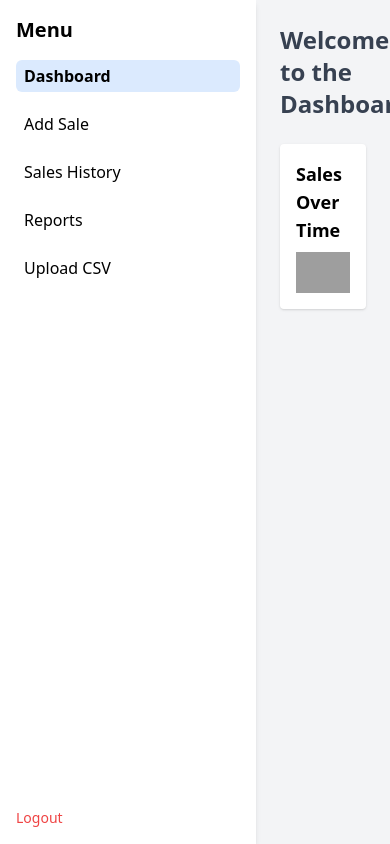
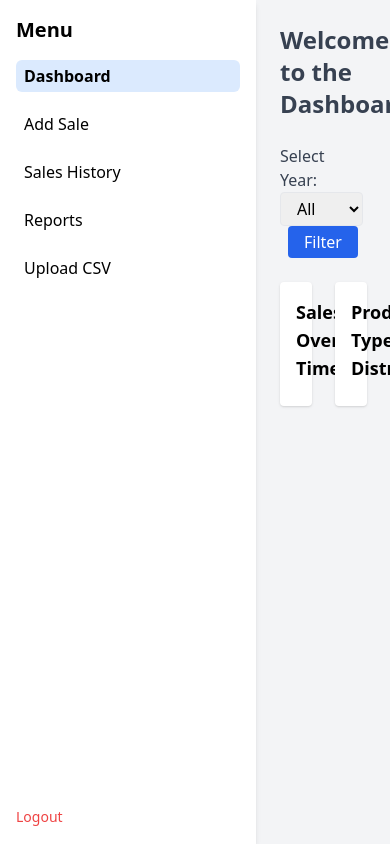
Before and after one commit to harshdavra/sales-dashsboard, a Flask app: page /dashboard in a window 390 px wide. Run offline with Flask 3, Linux system fonts and the light colour scheme; a user stored in the database is signed in; data comes from the database, SQL or seed files in the repository; both versions use the stored data as it was after the commit; grey boxes are pictures that could not be loaded.

Commit message:
pie chart completed based on years select

```diff
--- a/app.py
+++ b/app.py
@@ -1,6 +1,6 @@
 from flask import Flask, render_template, request, redirect, url_for, session
 import sqlite3
-from utils.chart_utils import generate_charts
+from utils.chart_utils import generate_charts, generate_pie_chart
 import os
 
 app = Flask(__name__)
@@ -45,13 +45,21 @@
     return render_template('login.html')
 
 
-@app.route('/dashboard')
+@app.route('/dashboard', methods=['GET', 'POST'])
 def dashboard():
     if 'user' not in session:
         return redirect(url_for('login'))
 
-    generate_charts()  # Generate chart1.png, chart2.png
-    return render_template('dashboard.html')
+    selected_year = None
+
+    if request.method == 'POST':
+        selected_year = request.form.get('year')
+        generate_pie_chart(year=selected_year)
+    else:
+        generate_pie_chart()  # default pie chart for all years
+
+    generate_charts()  # existing line chart
+    return render_template('dashboard.html', selected_year=selected_year)
 
 
 @app.route('/add_sale', methods=['GET', 'POST'])
@@ -105,8 +113,11 @@
         conn.close()
 
         generate_charts(start_date, end_date)
+        generate_pie_chart(start_date, end_date)  # ✅ Pie chart for filtered dates
 
     return render_template('report.html', sales=sales)
+
+
 
 
 @app.route('/upload-csv', methods=['GET', 'POST'])
--- a/templates/base.html
+++ b/templates/base.html
@@ -47,7 +47,22 @@
 
     </div>
 
-    <a href="{{ url_for('logout') }}" class="text-red-500 text-sm">Logout</a>
+  <div class="text-left">
+  <button onclick="openLogoutModal()" class="text-red-500 text-sm hover:underline">Logout</button>
+</div>
+
+    <!-- Logout Confirmation Modal -->
+<div id="logoutModal" class="fixed inset-0 bg-black bg-opacity-40 flex items-center justify-center z-50 hidden">
+  <div class="bg-white rounded-lg shadow-lg p-6 w-full max-w-sm transform transition-all scale-90 opacity-0 duration-300" id="logoutBox">
+    <h2 class="text-lg font-semibold text-gray-800 mb-4">Are you sure you want to logout?</h2>
+    <div class="flex justify-end gap-4">
+      <button onclick="closeLogoutModal()" class="px-4 py-2 bg-gray-200 text-gray-700 rounded hover:bg-gray-300">Cancel</button>
+      <a href="{{ url_for('logout') }}" class="px-4 py-2 bg-red-600 text-white rounded hover:bg-red-700">Yes, Logout</a>
+    </div>
+  </div>
+</div>
+
+
   </aside>
   {% endif %}
 
@@ -55,6 +70,27 @@
   <main class="ml-64 w-full p-6 overflow-y-auto h-screen">
     {% block content %}{% endblock %}
   </main>
+<script>
+  function openLogoutModal() {
+    const modal = document.getElementById('logoutModal');
+    const box = document.getElementById('logoutBox');
+    modal.classList.remove('hidden');
+    setTimeout(() => {
+      box.classList.remove('scale-90', 'opacity-0');
+      box.classList.add('scale-100', 'opacity-100');
+    }, 10);
+  }
+
+  function closeLogoutModal() {
+    const modal = document.getElementById('logoutModal');
+    const box = document.getElementById('logoutBox');
+    box.classList.add('scale-90', 'opacity-0');
+    box.classList.remove('scale-100', 'opacity-100');
+    setTimeout(() => {
+      modal.classList.add('hidden');
+    }, 200);
+  }
+</script>
 
 </body>
 </html>
--- a/templates/dashboard.html
+++ b/templates/dashboard.html
@@ -1,14 +1,33 @@
 {% extends "base.html" %}
-
 {% block title %}Dashboard{% endblock %}
 
 {% block content %}
 <h1 class="text-2xl font-bold mb-6 text-gray-700">Welcome to the Dashboard</h1>
 
-<div class="grid grid-cols-1 md:grid-cols-2 gap-6">
+<!-- Year Dropdown -->
+<form method="POST" class="mb-6">
+    <label for="year" class="mr-2 font-medium text-gray-700">Select Year:</label>
+    <select name="year" id="year" class="border px-3 py-1 rounded">
+        <option value="">All</option>
+        {% for y in range(2020, 2026) %}
+            <option value="{{ y }}" {% if selected_year == y|string %}selected{% endif %}>{{ y }}</option>
+        {% endfor %}
+    </select>
+    <button type="submit" class="ml-2 px-4 py-1 bg-blue-600 text-white rounded">Filter</button>
+</form>
+
+<!-- Charts -->
+<div class="grid grid-cols-2 md:grid-cols-2 gap-6">
+    <!-- Line Chart -->
     <div class="bg-white p-4 rounded shadow">
         <h2 class="text-lg font-semibold mb-2">Sales Over Time</h2>
         <img src="{{ url_for('static', filename='chart1.png') }}" alt="Sales Chart" class="w-full">
     </div>
+
+    <!-- Pie Chart -->
+    <div class="bg-white p-4 rounded shadow">
+        <h2 class="text-lg font-semibold mb-2">Product Type Distribution</h2>
+        <img src="{{ url_for('static', filename='piechart.png') }}" alt="Pie Chart" class="w-full">
+    </div>
 </div>
 {% endblock %}
--- a/utils/chart_utils.py
+++ b/utils/chart_utils.py
@@ -28,7 +28,7 @@
     dates, totals = zip(*data)
 
     # Chart 1: Sales over time
-    plt.figure(figsize=(8, 4))
+    plt.figure(figsize=(8, 7))
     plt.plot(dates, totals, marker='o')
     plt.title('Sales Over Time')
     plt.xlabel('Date')
@@ -37,3 +37,52 @@
     plt.tight_layout()
     plt.savefig('static/chart1.png')
     plt.close()
+
+def generate_pie_chart(start_date=None, end_date=None, year=None):
+    conn = sqlite3.connect(DB_PATH)
+    cursor = conn.cursor()
+
+    # ✅ 1. If year is provided, use it
+    if year:
+        cursor.execute("""
+            SELECT product_type, COUNT(*)
+            FROM sales
+            WHERE strftime('%Y', date) = ?
+            GROUP BY product_type
+        """, (year,))
+        title = f"Sales Distribution by Product Type ({year})"
+
+    # ✅ 2. If start_date and end_date are provided
+    elif start_date and end_date:
+        cursor.execute("""
+            SELECT product_type, COUNT(*)
+            FROM sales
+            WHERE date BETWEEN ? AND ?
+            GROUP BY product_type
+        """, (start_date, end_date))
+        title = f"Sales Distribution ({start_date} to {end_date})"
+
+    # ✅ 3. Otherwise, show all data
+    else:
+        cursor.execute("""
+            SELECT product_type, COUNT(*)
+            FROM sales
+            GROUP BY product_type
+        """)
+        title = "Sales Distribution by Product Type (All Time)"
+
+    data = cursor.fetchall()
+    conn.close()
+
+    if not data:
+        return
+
+    labels, counts = zip(*data)
+
+    plt.figure(figsize=(5, 5))
+    plt.pie(counts, labels=labels, autopct='%1.1f%%', startangle=100)
+    plt.title(title)
+    plt.axis('equal')
+    plt.tight_layout()
+    plt.savefig('static/piechart.png')
+    plt.close()
```
Also changed, not shown: templates/report.html (+15 -7 lines), database/sales.db, static/chart.png (deleted), static/chart1.png, static/piechart.png (added).
